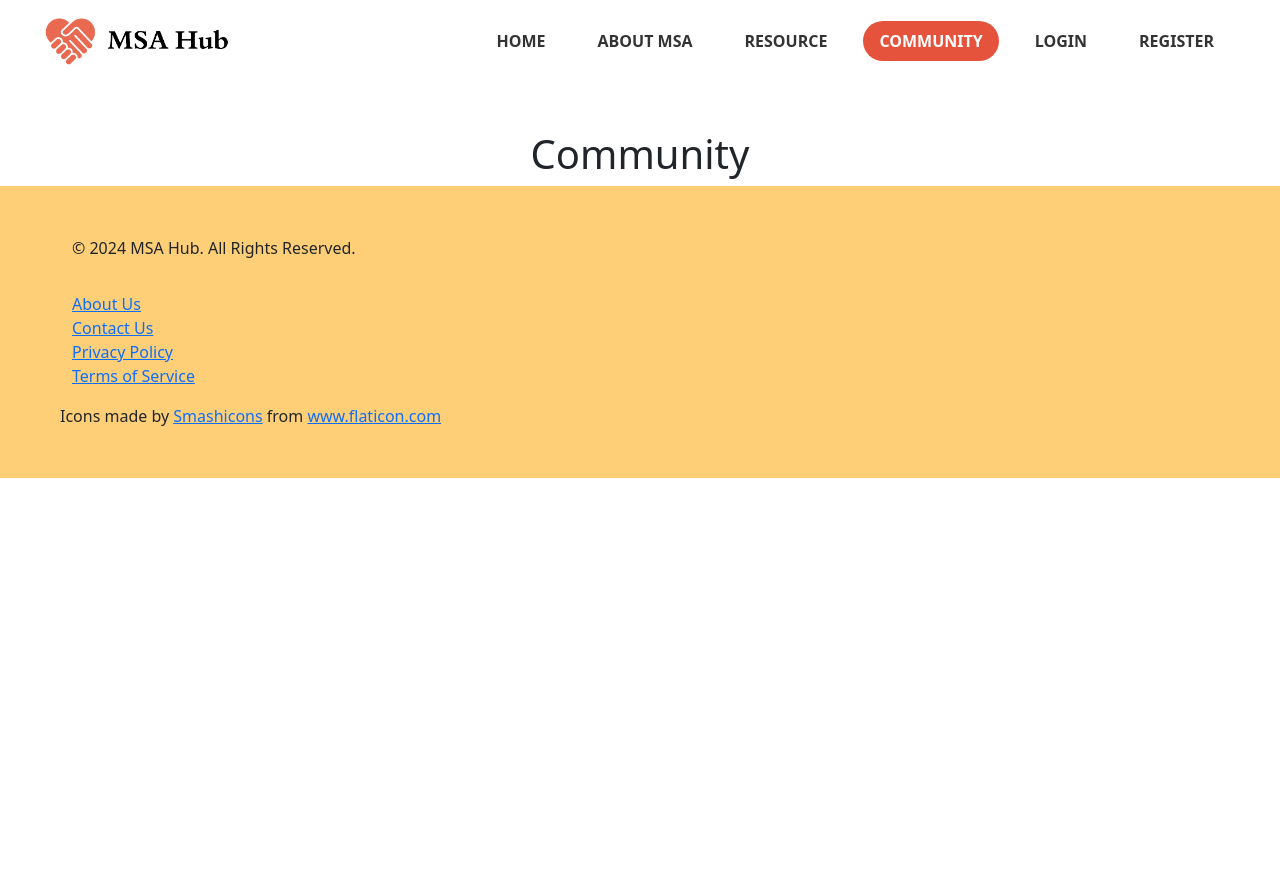
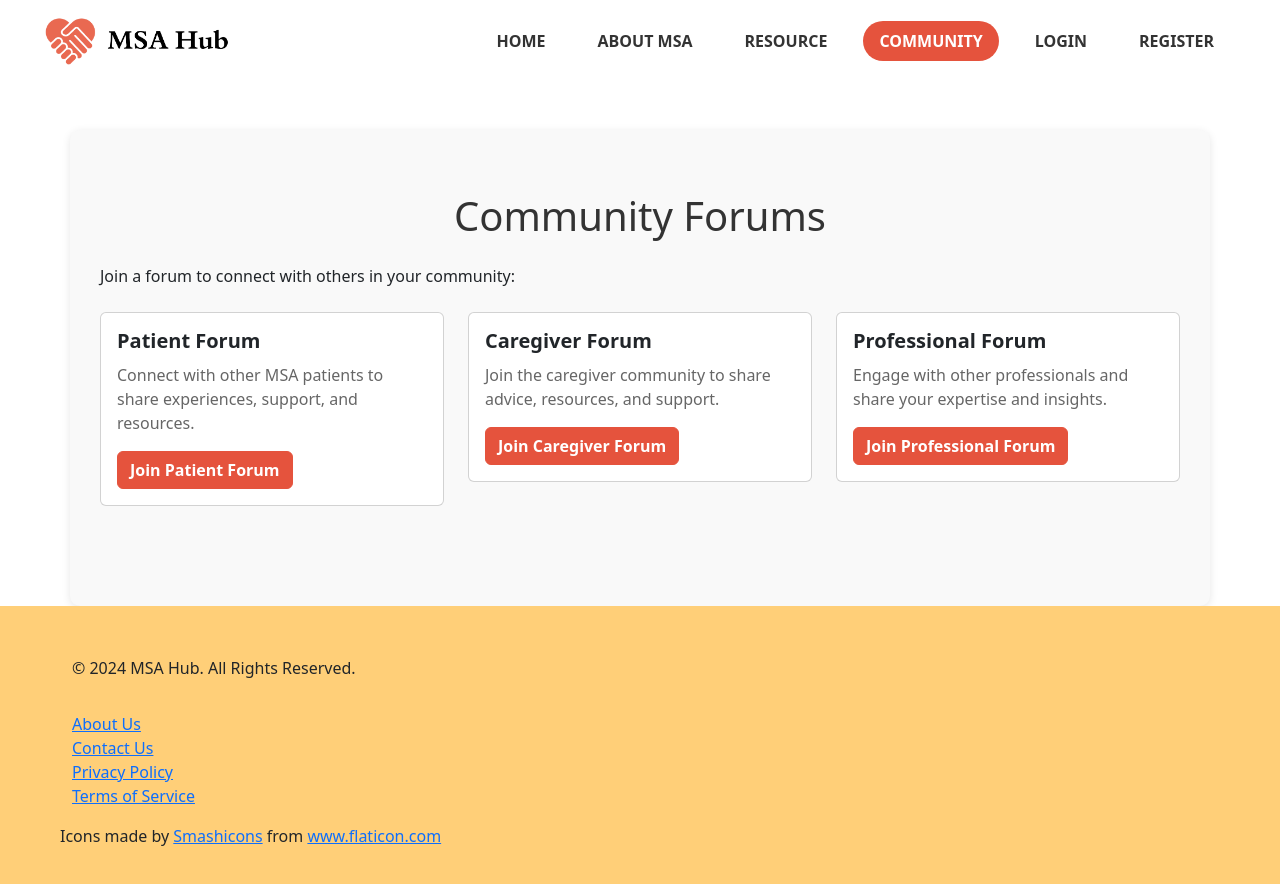
Before and after one commit to alice856262/FIT5032-MSAHub, a Vue app: page /community in a window 1280 px wide. Shown: the top 884 px of the page. Before the commit the page ends 800 px from the top, so only its background shows below. Built offline with nearby package versions, Linux system fonts and the light colour scheme; no server answers.

Commit message:
implement login/register function and community page

```diff
--- a/src/views/AboutView.vue
+++ b/src/views/AboutView.vue
@@ -1,9 +1,63 @@
 <template>
     <div class="container mt-5">
       <h1>About MSA</h1>
+      <p>
+        Multiple System Atrophy (MSA) is a rare neurodegenerative disorder characterized by a combination of symptoms that affect both the autonomic nervous system and movement.
+        It is a progressive condition, meaning it worsens over time. MSA can lead to symptoms such as muscle rigidity, tremors, and impaired coordination.
+        While the exact cause of MSA is unknown, research is ongoing to better understand this disease and find effective treatments.
+      </p>
+      <h2>Our Mission</h2>
+      <p>
+        Our mission is to provide support, resources, and advocacy for individuals affected by MSA. We strive to raise awareness about this rare disease and promote research to improve treatment and, ultimately, find a cure.
+      </p>
+      <h2>What We Offer</h2>
+      <ul>
+        <li>Comprehensive information about MSA and its symptoms.</li>
+        <li>Resources for patients, caregivers, and healthcare professionals.</li>
+        <li>Support groups and community connections.</li>
+        <li>Up-to-date news on research and clinical trials.</li>
+      </ul>
+      <h2>Contact Us</h2>
+      <p>
+        If you have any questions or need support, feel free to contact us at <a href="info@msahub.org">info@msahub.org</a>.
+      </p>
     </div>
 </template>
 
 <script setup>
 
 </script>
+
+<style scoped>
+.container {
+    background-color: #f9f9f9;
+    padding: 30px;
+    border-radius: 10px;
+    box-shadow: 0 2px 8px rgba(0, 0, 0, 0.1);
+}
+
+h1 {
+    color: #333;
+    margin-bottom: 20px;
+}
+
+h2 {
+    color: #333;
+    margin-top: 30px;
+}
+
+p, ul {
+    color: #666;
+    font-size: 18px;
+    line-height: 1.6;
+}
+
+a {
+    color: #e5533d;
+    text-decoration: none;
+}
+
+a:hover {
+    text-decoration: underline;
+}
+</style>
--- a/src/views/CommunityView.vue
+++ b/src/views/CommunityView.vue
@@ -1,9 +1,101 @@
 <template>
     <div class="container mt-5">
-      <h1>Community</h1>
+      <h1 class="mb-4">Community Forums</h1>
+      <p>Join a forum to connect with others in your community:</p>
+
+      <div class="row mt-4">
+        <!-- Patient Forum -->
+        <div class="col-md-4">
+          <div class="card forum-card">
+            <div class="card-body">
+              <h5 class="card-title">Patient Forum</h5>
+              <p class="card-text">
+                Connect with other MSA patients to share experiences, support, and resources.
+              </p>
+              <button class="btn btn-primary" @click="joinForum('patient')">Join Patient Forum</button>
+            </div>
+          </div>
+        </div>
+
+        <!-- Caregiver Forum -->
+        <div class="col-md-4">
+          <div class="card forum-card">
+            <div class="card-body">
+              <h5 class="card-title">Caregiver Forum</h5>
+              <p class="card-text">
+                Join the caregiver community to share advice, resources, and support.
+              </p>
+              <button class="btn btn-primary" @click="joinForum('caregiver')">Join Caregiver Forum</button>
+            </div>
+          </div>
+        </div>
+
+        <!-- Professional Forum -->
+        <div class="col-md-4">
+          <div class="card forum-card">
+            <div class="card-body">
+              <h5 class="card-title">Professional Forum</h5>
+              <p class="card-text">
+                Engage with other professionals and share your expertise and insights.
+              </p>
+              <button class="btn btn-primary" @click="joinForum('professional')">Join Professional Forum</button>
+            </div>
+          </div>
+        </div>
+      </div>
     </div>
 </template>
 
 <script setup>
+import { ref } from 'vue';
+import { useRouter } from 'vue-router';
 
+const router = useRouter();
+
+// Function to handle joining a forum
+const joinForum = (forumType) => {
+    console.log(`Joining ${forumType} forum...`);
+    // You can navigate to a forum-specific route or handle joining logic here
+    router.push({ path: `community/${forumType}` });
+};
 </script>
+
+<style scoped>
+.container {
+    background-color: #f9f9f9;
+    padding: 30px;
+    border-radius: 10px;
+    box-shadow: 0 2px 8px rgba(0, 0, 0, 0.1);
+}
+
+h1 {
+    color: #333;
+    margin-bottom: 20px;
+}
+
+.card {
+    margin-bottom: 20px;
+}
+
+.card-title {
+    font-weight: bold;
+    font-size: 1.25rem;
+    margin-bottom: 10px;
+}
+
+.card-text {
+    color: #666;
+    font-size: 1rem;
+}
+
+.btn-primary {
+    background-color: #e5533d;
+    border-color: #e5533d;
+    font-weight: bold;
+}
+
+.btn-primary:hover {
+    background-color: #c94431;
+    border-color: #c94431;
+}
+</style>
```
